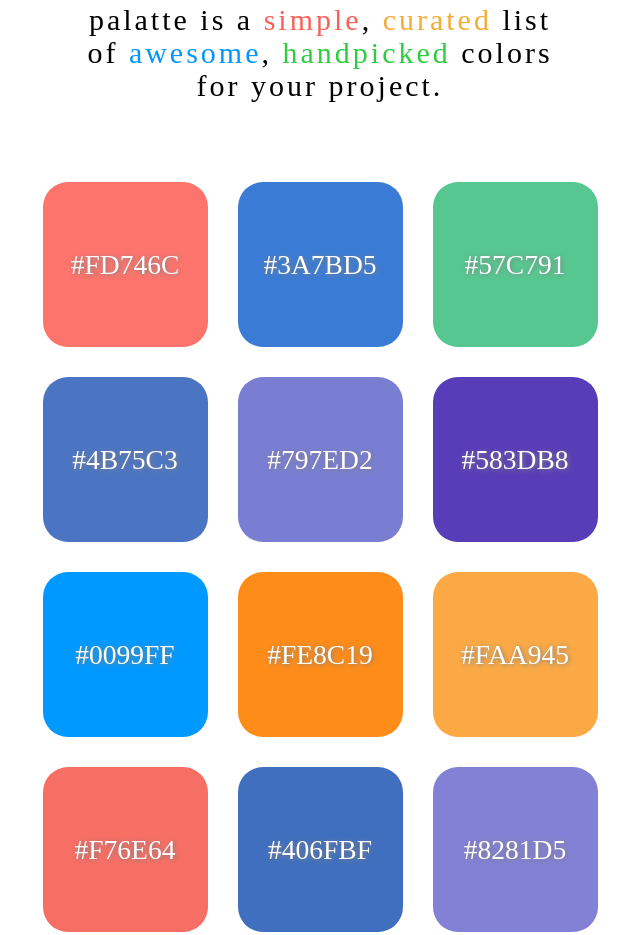
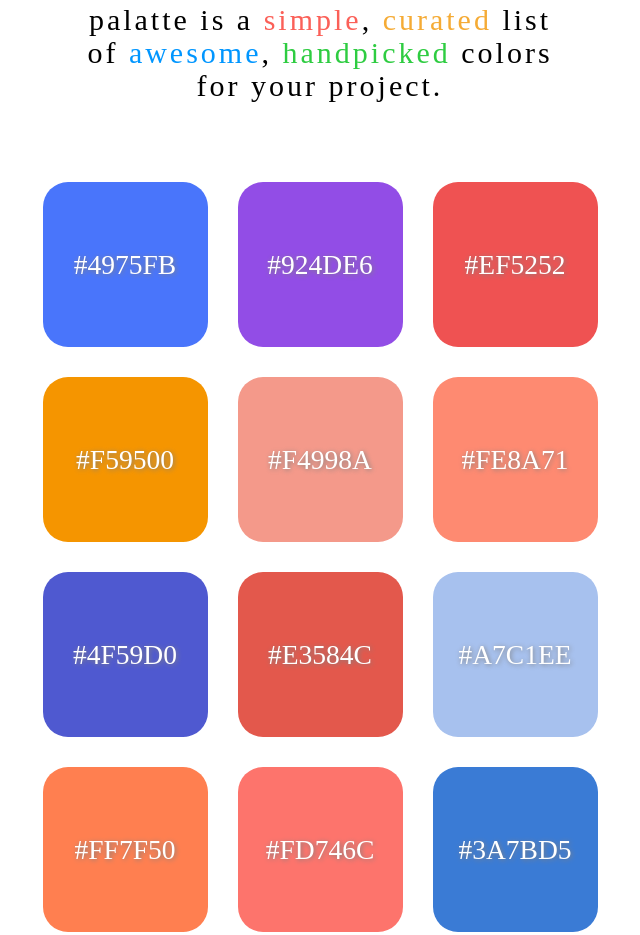
Before and after one commit to chalkworks/palatte, a plain HTML site: page index.html in a window 1280 px wide. Shown: the part 288-1223 px from the top of the page, without its empty margins (320-960 px from the left). Drawn offline with nearby package versions, Linux system fonts and the light colour scheme; some packages are replaced by stand-ins of ours; a script that the page names is missing; a web font is replaced by a local one.

Commit message:
Update colors #6

```diff
--- a/index.html
+++ b/index.html
@@ -65,6 +65,36 @@
     <div class="row">
       <div class="col-xs-6 col-xs-offset-3 col-md-6 col-md-offset-3">
         <div class="row">
+          <div class="col-xs-12 col-md-6 col-lg-4">
+            <div class="color-box">#4975FB</div>
+          </div>
+          <div class="col-xs-12 col-md-6 col-lg-4">
+            <div class="color-box">#924DE6</div>
+          </div>
+          <div class="col-xs-12 col-md-6 col-lg-4">
+            <div class="color-box">#EF5252</div>
+          </div>
+          <div class="col-xs-12 col-md-6 col-lg-4">
+            <div class="color-box">#F59500</div>
+          </div>
+          <div class="col-xs-12 col-md-6 col-lg-4">
+            <div class="color-box">#F4998A</div>
+          </div>
+          <div class="col-xs-12 col-md-6 col-lg-4">
+            <div class="color-box">#FE8A71</div>
+          </div>
+          <div class="col-xs-12 col-md-6 col-lg-4">
+            <div class="color-box">#4F59D0</div>
+          </div>
+          <div class="col-xs-12 col-md-6 col-lg-4">
+            <div class="color-box">#E3584C</div>
+          </div>
+          <div class="col-xs-12 col-md-6 col-lg-4">
+            <div class="color-box">#A7C1EE</div>
+          </div>
+          <div class="col-xs-12 col-md-6 col-lg-4">
+            <div class="color-box">#FF7F50</div>
+          </div>
           <div class="col-xs-12 col-md-6 col-lg-4">
             <div class="color-box">#FD746C</div>
           </div>
```
